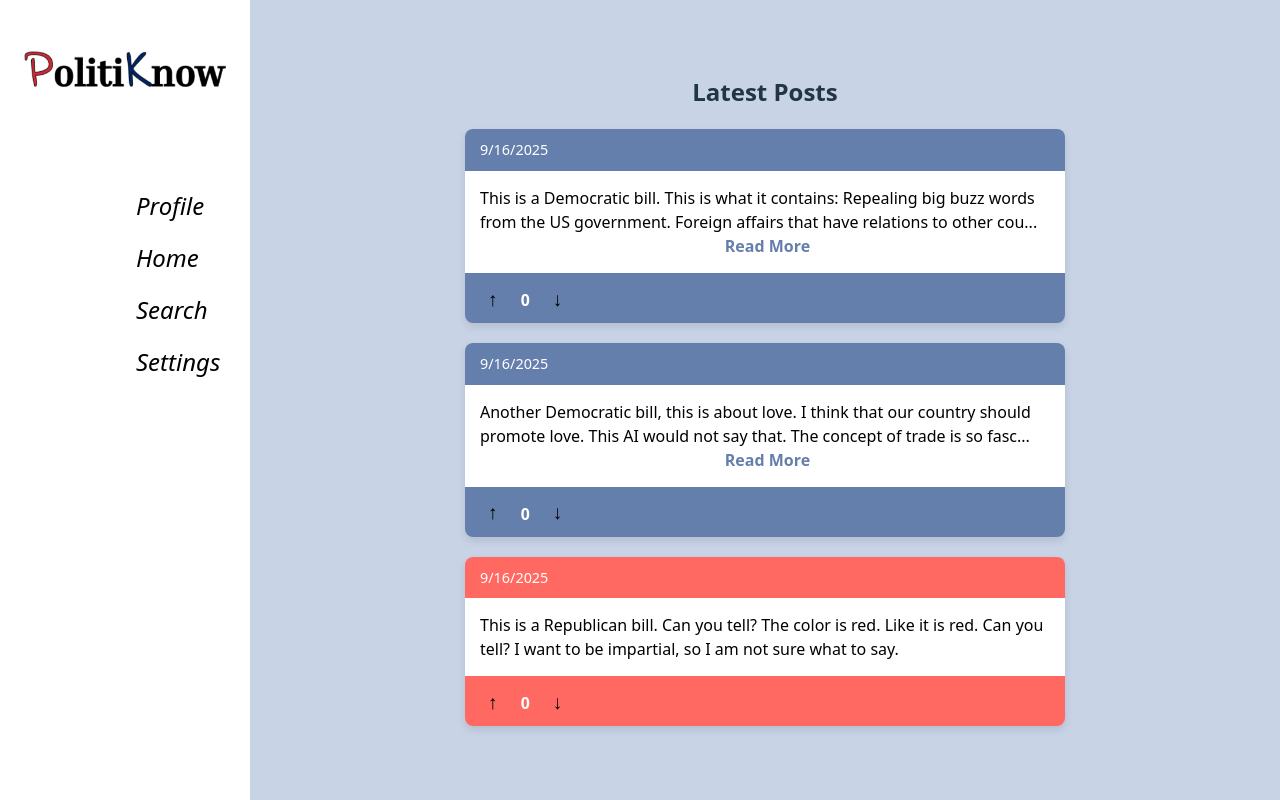
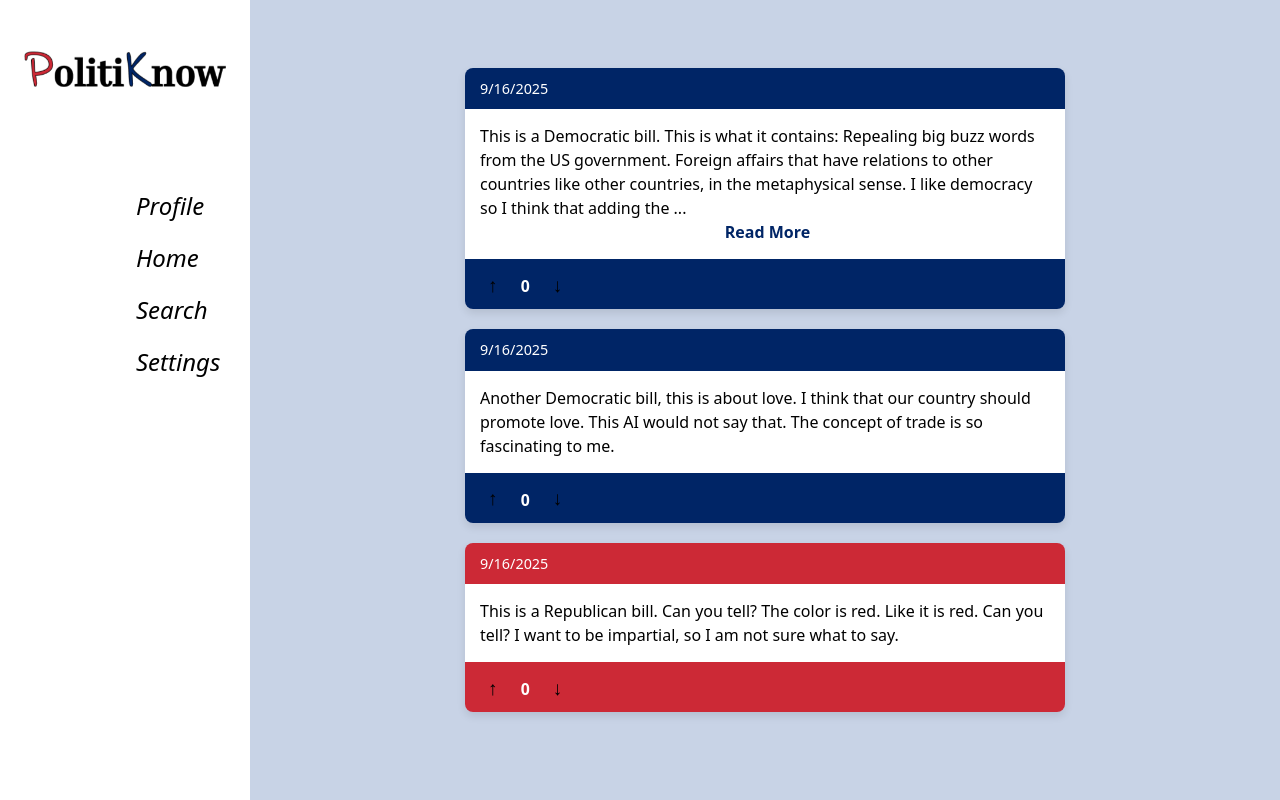
Before and after one commit to abui304/politiknow, a React (Vite) app: page / in a window 1280 px wide. Built offline with nearby package versions, Linux system fonts and the light colour scheme.

Commit message:
color update

```diff
--- a/src/components/Feed.jsx
+++ b/src/components/Feed.jsx
@@ -12,8 +12,6 @@ const Feed = () => {
 
   return (
     <div className="feed-container">
-      <h2>Latest Posts</h2>
-      {}
       {posts.map(post => (
         <Post
           key={post.id}
--- a/src/components/Post.css
+++ b/src/components/Post.css
@@ -1,6 +1,6 @@
 :root {
-  --color-dem: #657fad;
-  --color-rep: #ff6961;
+  --color-dem: #002566;
+  --color-rep: #cc2936;
   --color-opinion: #f0ad4e;
 }
 
--- a/src/components/Post.jsx
+++ b/src/components/Post.jsx
@@ -1,7 +1,7 @@
 import React, {useState} from 'react';
 import './Post.css';
 
-const MAX_LEN = 150; // char limit
+const MAX_LEN = 250; // char limit
 
 const Post = ({ content, type, timestamp, initialLikes = 0 }) => {
     const [likes, setLikes] = useState(initialLikes);
@@ -35,9 +35,10 @@ const Post = ({ content, type, timestamp, initialLikes = 0 }) => {
 
     let activeColor;
     if (type === 'dem') {
-        activeColor = '#002566';
+        activeColor = '#657fad';
     } else if (type === 'rep') {
-        activeColor = '#cc2936';
+        activeColor = '#ff6961';
+
     }
 
     const shouldCut = content.length > MAX_LEN;
@@ -57,6 +58,7 @@ const Post = ({ content, type, timestamp, initialLikes = 0 }) => {
                 <span className="post-timestamp">
                     {new Date(timestamp).toLocaleDateString()}
                 </span>
+
             </div>
             <div className="post-body">
                 <p className="summary">{displayedContent}</p>
```
